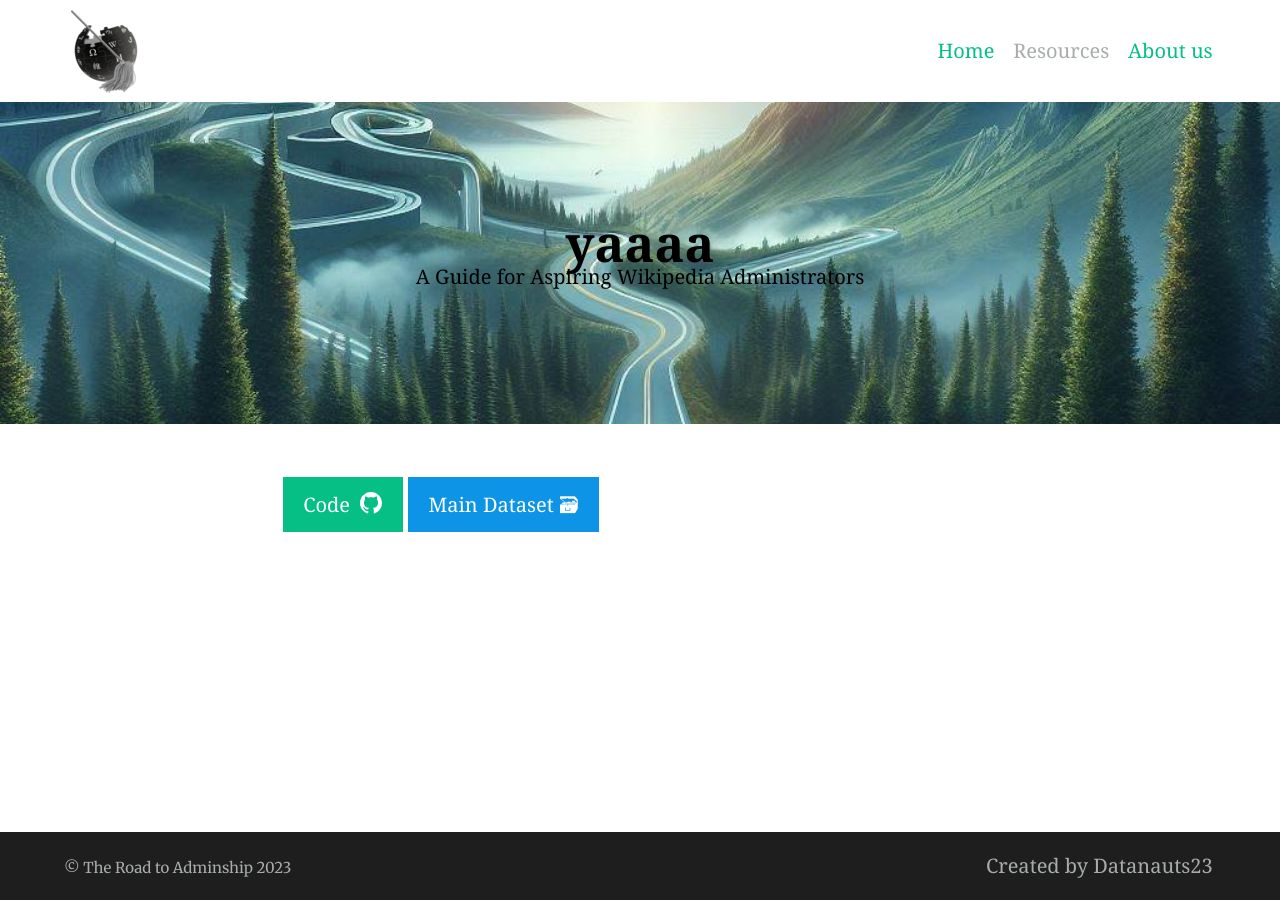
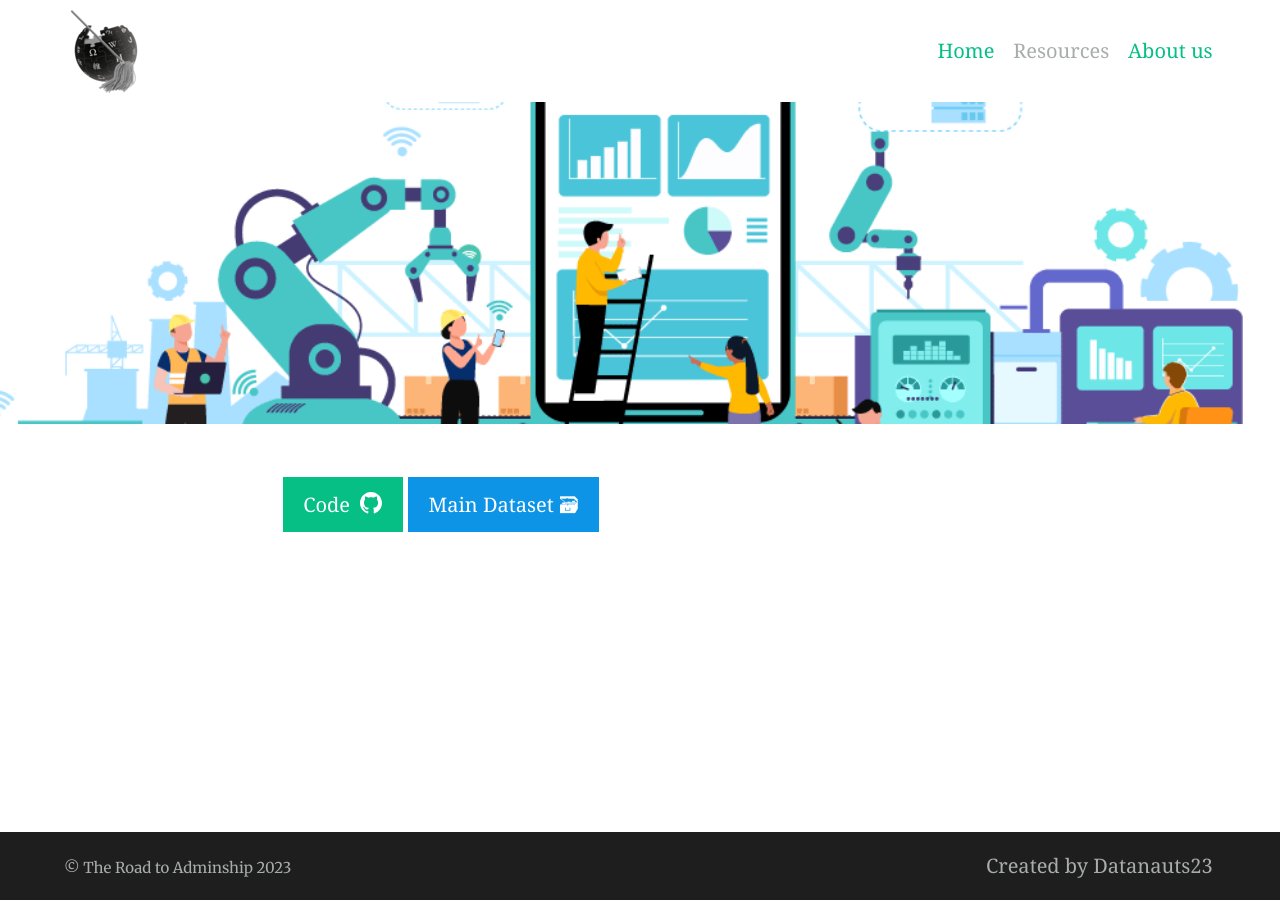
Before and after one commit to Sakasy/sakasy.github.io, a Jekyll site: the page built from ressources.md, in a window 1280 px wide. Built offline with Jekyll 4.4.1, drawn with Linux system fonts in a browser that asks for light colours.

Commit message:
Update ressources.md

```diff
--- a/ressources.md
+++ b/ressources.md
@@ -1,10 +1,6 @@
 ---
-feature_text: |
-  <div>
-    <div style="color: black; font-weight: bold; font-size: 50px;">yaaaa</div>
-    <div style="color: black;">A Guide for Aspiring Wikipedia Administrators</div>
-   </div>
-feature_image: "../image_0.jpeg"
+feature_text:
+feature_image: "../made_resources.png"
 ---
 
 {% include button.html text="Code" icon="github" link="https://github.com/epfl-ada/ada-2023-project-datanauts23" %}  {% include button.html text="Main Dataset 🗃" link="http://snap.stanford.edu/data/wiki-RfA.html" color="#0d94e7" %}
```
